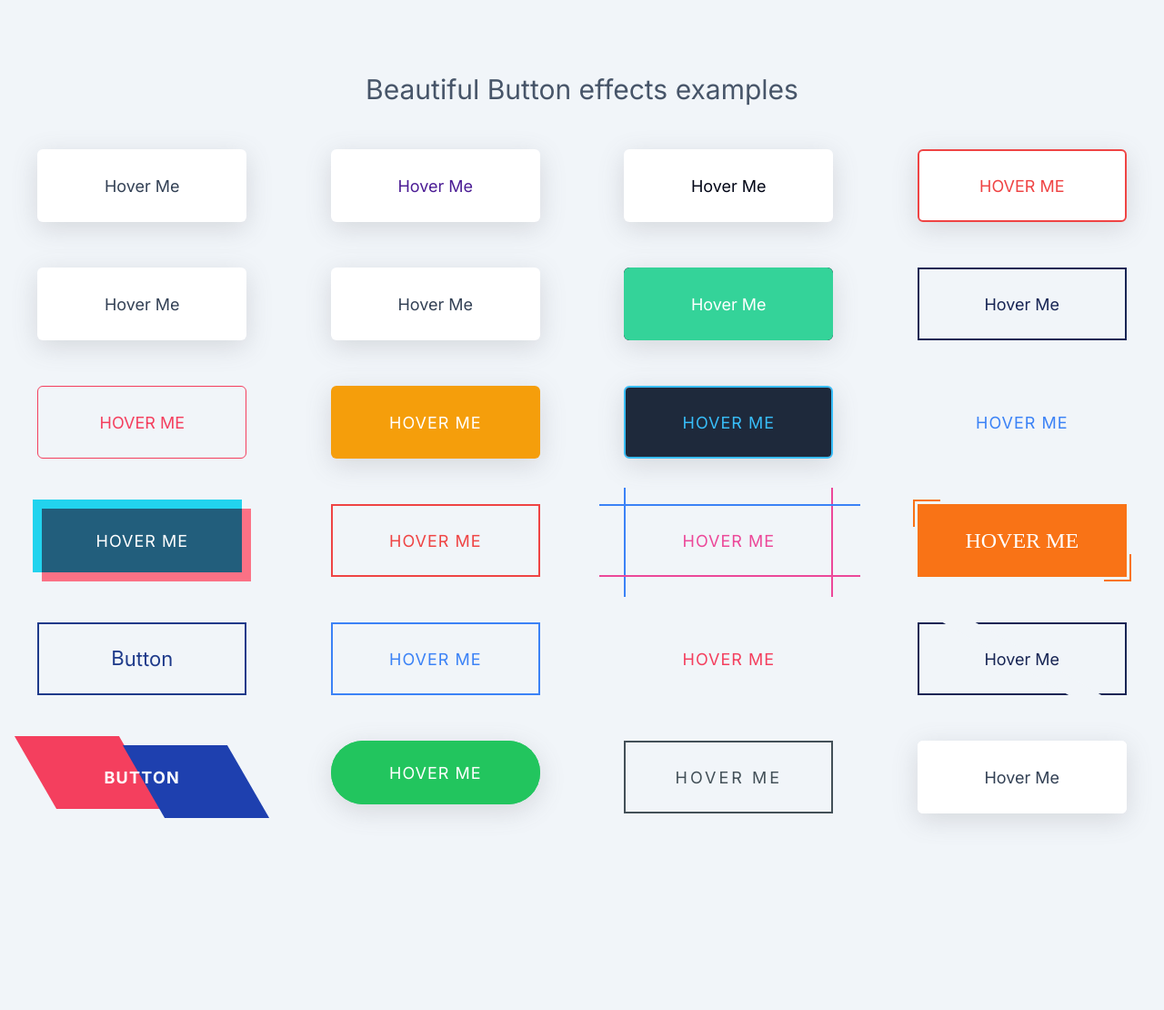
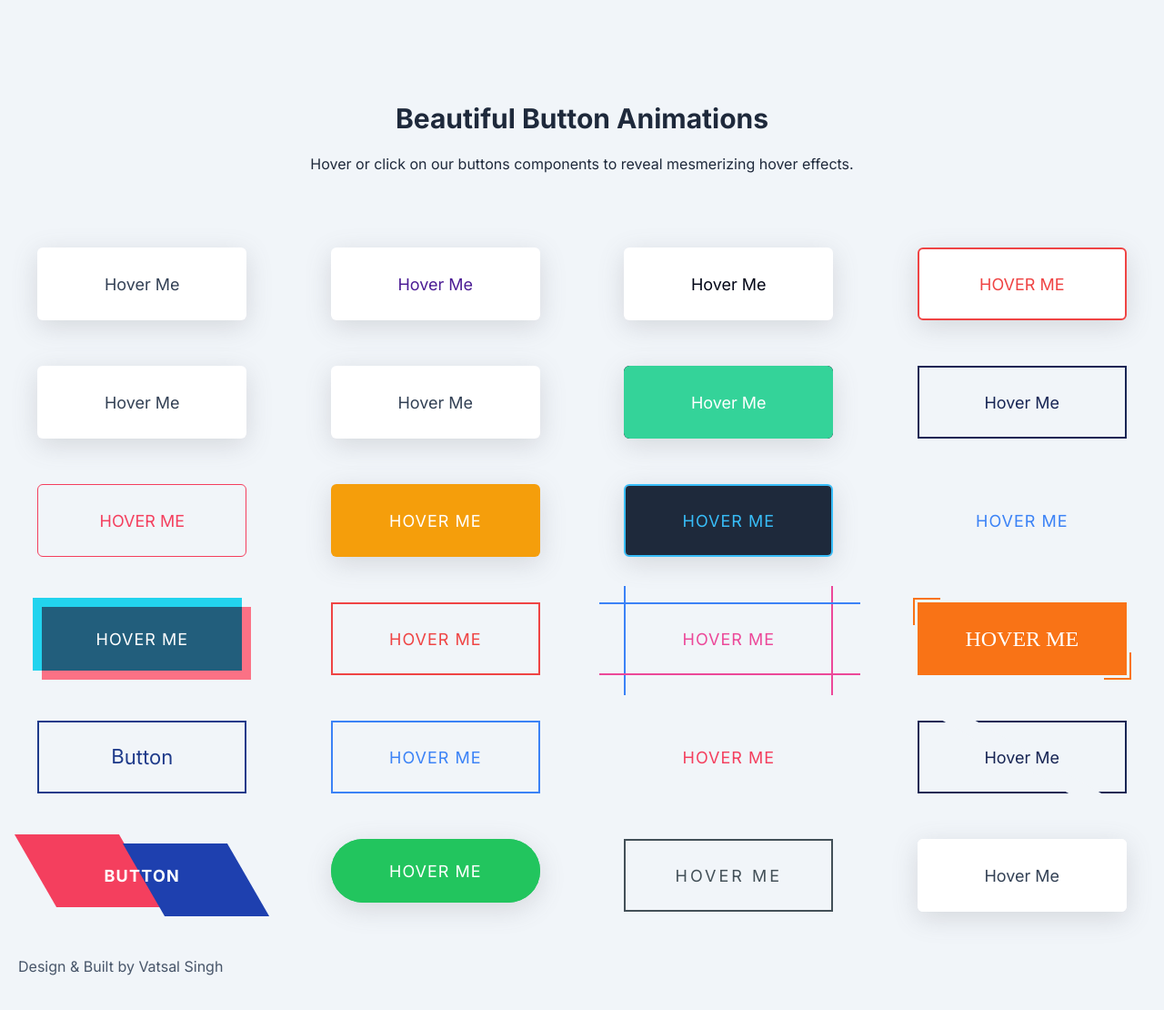
Before and after one commit to bigcoredev/button-animation, a Next.js app: page / in a window 1280 px wide. Shown: the top 1110 px of the page at 91% size. Before the commit the page ends 942 px from the top, so only its background shows below. Built offline with nearby package versions, Linux system fonts and the light colour scheme; a web font is replaced by a local one.

Commit message:
fix: content

```diff
--- a/src/app/page.tsx
+++ b/src/app/page.tsx
@@ -1,9 +1,16 @@
+import Link from 'next/link';
+
 export default function Home() {
   return (
     <main className="max-w-screen-xl mx-auto">
-      <h1 className="mt-8 mb-12 text-3xl text-center">
-        Beautiful Button effects examples
+      <h1 className="mt-8 text-3xl font-bold text-center capitalize sm:mt-16 text-slate-800">
+        Beautiful button animations
       </h1>
+      <p className="mt-5 mb-10 text-base text-center sm:mb-20 text-slate-800">
+        Hover or click on our buttons components to reveal mesmerizing hover
+        effects.
+      </p>
+
       <main className="buttons-container">
         <button className="btn-1">Hover Me</button>
         <button className="btn-2">Hover Me</button>
@@ -43,6 +50,15 @@ export default function Home() {
         <button className="btn-23">Hover Me</button>
         <button className="btn-24 btn-glow">Hover Me</button>
       </main>
+
+      <footer className="mt-12 mb-8 attribution">
+        <Link
+          href="https://github.com/vatsalsinghkv/image-animations"
+          target="_blank"
+        >
+          Design &amp; Built by Vatsal Singh
+        </Link>
+      </footer>
     </main>
   );
 }
```
